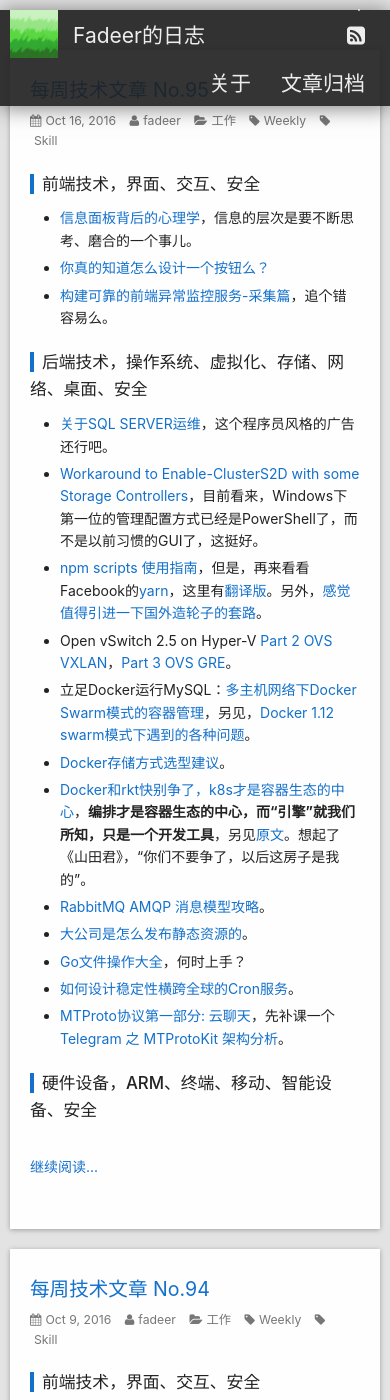
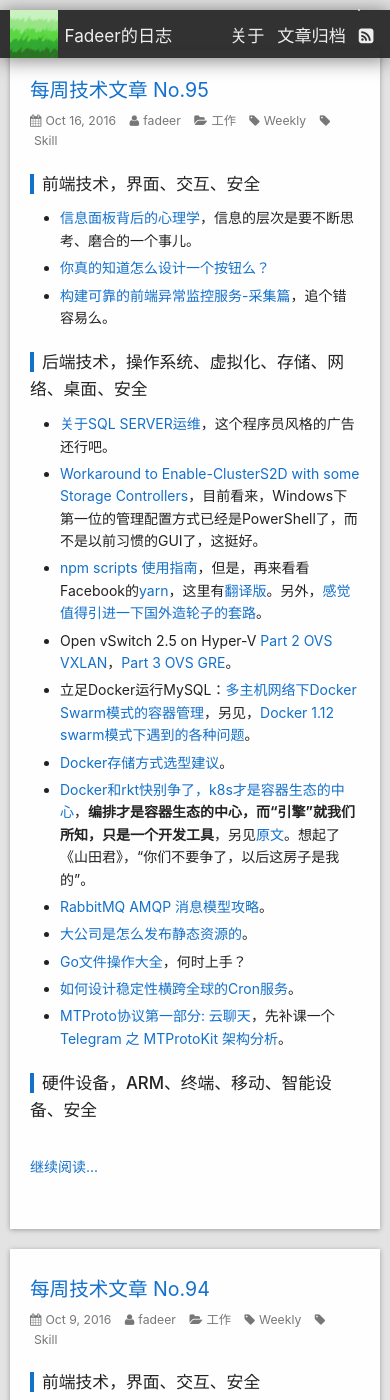
Before and after one commit to fadeer/fadeer.github.io, a Jekyll site: the page built from index.html, in a window 390 px wide and 1400 px high. Built offline with Jekyll 4.4.1, drawn with Linux system fonts in a browser that asks for light colours.

Commit message:
fix title size on phone

```diff
--- a/_sass/_layout.scss
+++ b/_sass/_layout.scss
@@ -20,9 +20,9 @@
     /*letter-spacing: -1px;*/
     float: left;
 
-    @media (min-width: $min-screen) and (max-width: $max-screen) {
-        font-size: calc(20px + 4 * ((100vw - 400px) / (800 - 400)));
-        margin: 0 calc(5px + 10 * ((100vw - 400px) / (800 - 400)));
+    @media (min-width: 320px) and (max-width: $max-screen) {
+        font-size: calc(16px + 8 * ((100vw - 320px) / (800 - 320)));
+        margin: 0 calc(5px + 10 * ((100vw - 320px) / (800 - 320)));
     }
 
     &,
```
